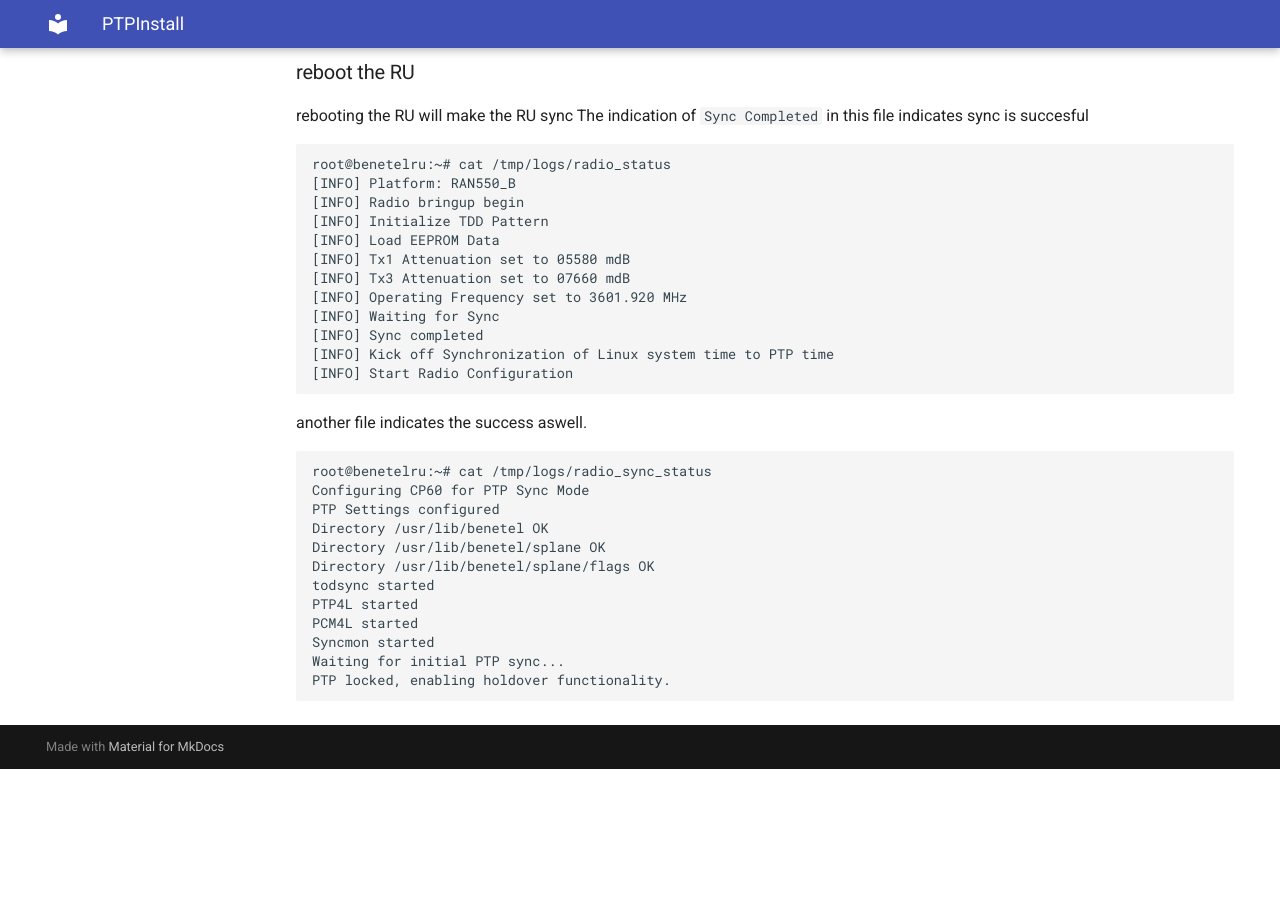
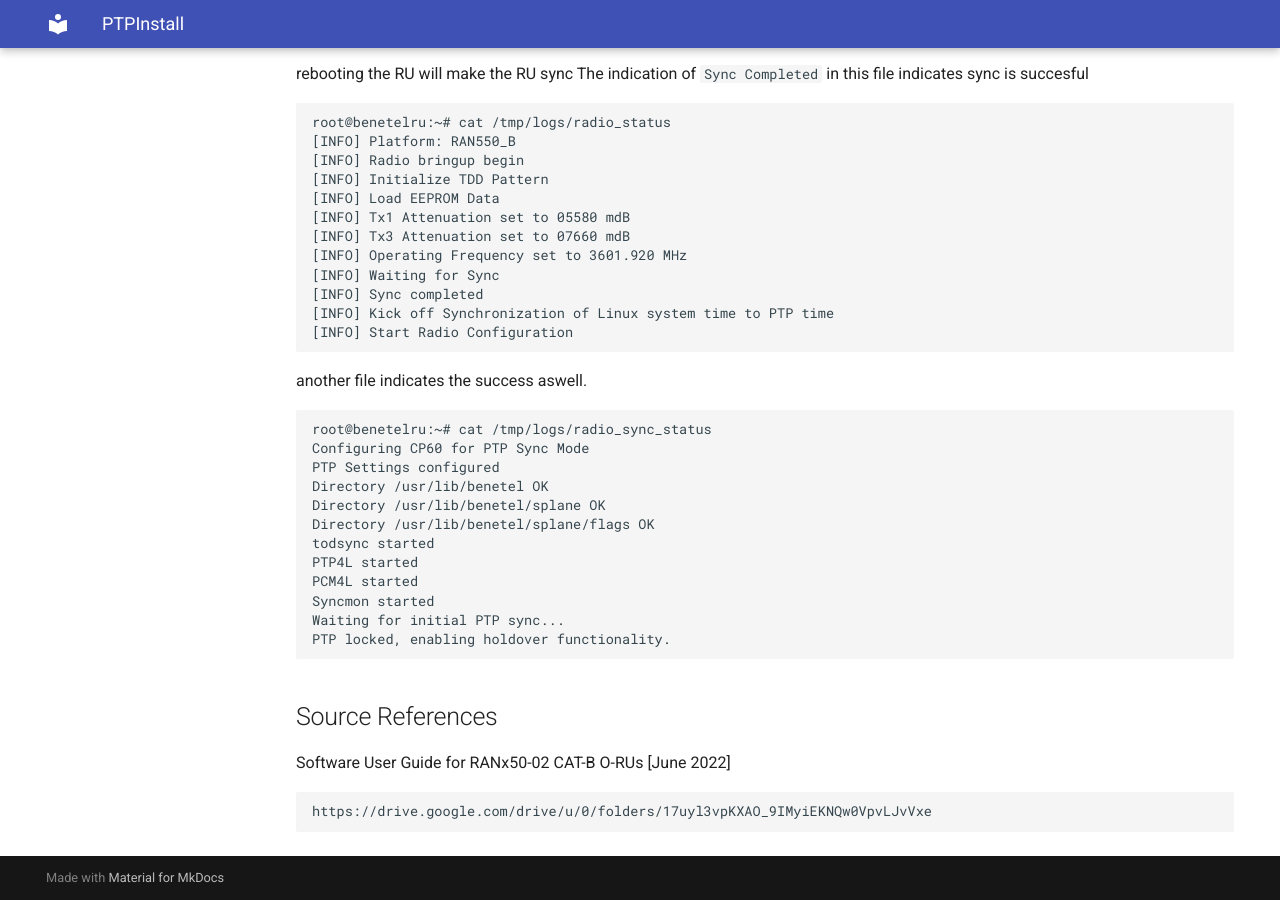
Before and after one commit to accelleran/drax-docs, an MkDocs documentation site: the page built from docs/benetel650-install/PTPInstall.md, in a window 1280 px wide and 900 px high, scrolled down 3032 px. Built offline with MkDocs 1.6.1 and Material for MkDocs 9.7.7, drawn with Linux system fonts in a browser that asks for light colours; the version menu is left out; before the commit the page ends 3801 px from its top, so only the background shows below that; some of the changed text lies outside the part shown.

Commit message:
Update PTPInstall.md

````diff
--- a/docs/benetel650-install/PTPInstall.md
+++ b/docs/benetel650-install/PTPInstall.md
@@ -175,3 +174,9 @@ Syncmon started
 Waiting for initial PTP sync...
 PTP locked, enabling holdover functionality.
 ```
+
+## Source References
+
+Software User Guide for RANx50-02 CAT-B O-RUs [June 2022]
+
+	https://drive.google.com/drive/u/0/folders/17uyl3vpKXAO_9IMyiEKNQw0VpvLJvVxe
````
Also changed, not shown: other parts of docs/benetel650-install/PTPInstall.md (+0 -1 lines).
